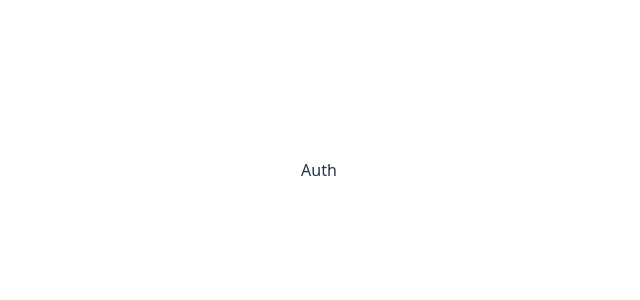
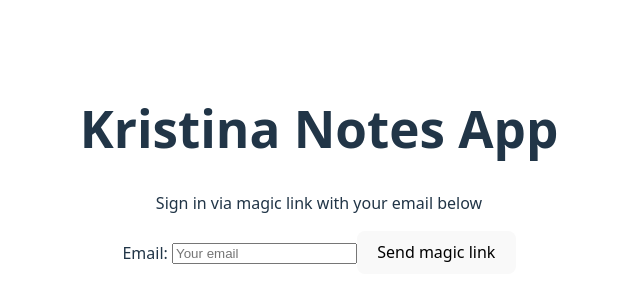
Before and after one commit to KristinaKolesnyk/notion-clone, a React app: page /auth in a window 1280 px wide. Shown: the part 230-530 px from the top of the page, without its empty margins (321-961 px from the left). Built offline with nearby package versions, Linux system fonts and the light colour scheme; the HTML template or start-up script is replaced by a standard one.

Commit message:
added auth

```diff
--- a/src/App.tsx
+++ b/src/App.tsx
@@ -3,9 +3,9 @@ import {Page} from "./Page/Page";
 import {createPage} from "./utils/createPage";
 import {AppStateProvider} from "./state/AppStateContext";
 import {Route, Routes} from 'react-router-dom'
+import {Auth} from "./auth/Auth.tsx";
 
 const initialState = createPage();
-const Auth = () => <div>Auth</div>
 
 function App() {
     return (
--- /dev/null
+++ b/src/auth/Auth.tsx
@@ -0,0 +1,56 @@
+import {useState} from "react"
+import type {FormEvent} from "react"
+import {useAuthSession} from "./AuthSessionContext"
+import {Navigate} from "react-router-dom"
+import styles from "../utils/utils.module.css"
+import {supabase} from "../supabaseClient"
+
+export const Auth = () => {
+    const [loading, setLoading] = useState(false)
+    const [email, setEmail] = useState("")
+    const {session} = useAuthSession()
+
+    const handleLogin = async (e: FormEvent<HTMLFormElement>) => {
+        e.preventDefault()
+
+        try {
+            setLoading(true)
+            const {error} = await supabase.auth.signInWithOtp({email})
+            if (error) throw error
+            alert("Check your email for the login link!")
+        } catch (error) {
+            alert(error)
+        } finally {
+            setLoading(false)
+        }
+    }
+
+    if (session) {
+        return <Navigate to="/"/>
+    }
+
+    return (
+        <div className={styles.centeredFlex}>
+            <div>
+                <h1>Kristina Notes App</h1>
+                <p>Sign in via magic link with your email below</p>
+                {loading ? ("Sending magic link...") : (
+                    <form onSubmit={handleLogin}>
+                        <label htmlFor="email">Email: </label>
+                        <input
+                            type="email"
+                            id="email"
+                            value={email}
+                            onChange={e => setEmail(e.target.value)}
+                            placeholder="Your email"
+                        />
+                        <button>
+                            Send magic link
+                        </button>
+                    </form>
+                )}
+            </div>
+        </div>
+    )
+
+}
--- a/src/auth/AuthSessionContext.tsx
+++ b/src/auth/AuthSessionContext.tsx
@@ -0,0 +1,46 @@
+import { supabase } from "../supabaseClient"
+import type { Session } from "@supabase/supabase-js"
+import { createContext, useState, useEffect, useContext } from "react"
+import type { ReactNode} from "react"
+
+type AuthSessionContextValue = {
+    session: Session | null;
+    loading: boolean;
+}
+
+const AuthSessionContext = createContext<AuthSessionContextValue>({} as AuthSessionContextValue)
+
+
+type AuthSessionProviderProps = {
+    children: ReactNode
+}
+
+export const AuthSessionProvider = ({children}: AuthSessionProviderProps) => {
+    const [ session, setSession ] = useState<Session | null>(null)
+    const [ loading, setLoading ] = useState(true);
+
+    useEffect(() => {
+        const auth = async () => {
+            const {data, error } = await supabase.auth.getSession()
+            if(data.session){
+                setSession(data.session)
+                setLoading(false)
+            } else {
+                console.log(error)
+            }
+        }
+        auth()
+        supabase.auth.onAuthStateChange((_event, session) => {
+            setSession(session)
+            setLoading(false)
+        })
+    }, [])
+
+    return (
+        <AuthSessionContext.Provider value={{ session, loading }}>
+            {children}
+        </AuthSessionContext.Provider>
+    )
+}
+
+export const useAuthSession = () => useContext(AuthSessionContext)
--- a/src/main.tsx
+++ b/src/main.tsx
@@ -3,11 +3,14 @@ import {createRoot} from 'react-dom/client'
 import './index.css'
 import App from './App.tsx'
 import {BrowserRouter} from 'react-router-dom'
+import {AuthSessionProvider} from "./auth/AuthSessionContext";
 
 createRoot(document.getElementById('root')!).render(
     <StrictMode>
         <BrowserRouter>
-            <App/>
+            <AuthSessionProvider>
+                <App/>
+            </AuthSessionProvider>
         </BrowserRouter>
     </StrictMode>,
 )
```
Also changed, not shown: src/auth/Private.tsx (added, +17 -0 lines).
